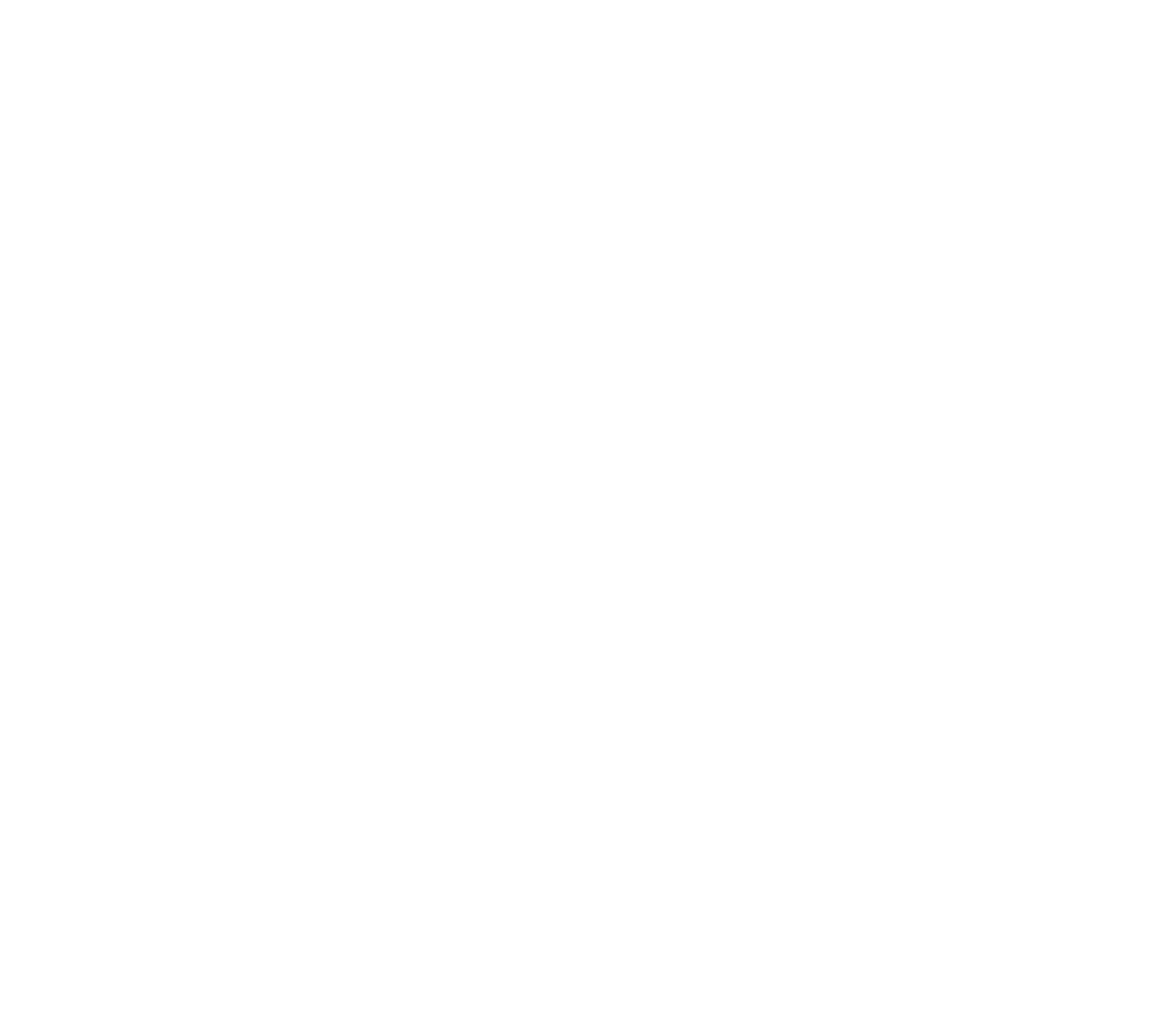
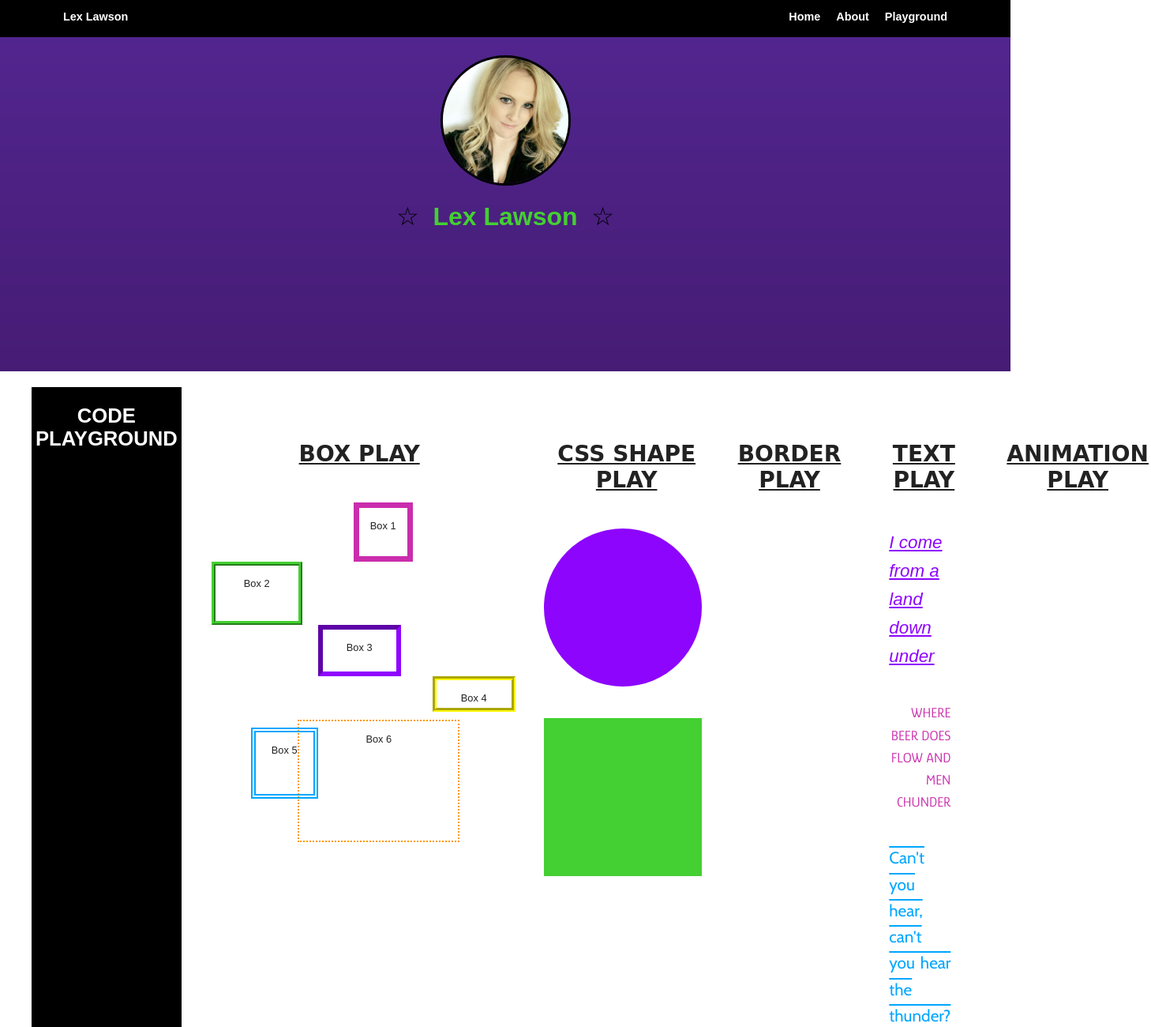
Before and after one commit to arazzon/profile_project, a plain HTML site: page playground.html in a window 1280 px wide. Shown: the top 1300 px of the page at 79% size, 1458 px wide, since content can reach past the window. Before the commit the page ends 800 px from the top, so only its background shows below. Drawn offline with nearby package versions, Linux system fonts and the light colour scheme; a web font is replaced by a local one.

Commit message:
Edit 2 - May 27, 2023
Mostly Playground + tidy ups

```diff
--- a/playground.html
+++ b/playground.html
@@ -0,0 +1,216 @@
+<!doctype html>
+<html lang="en">
+<head>
+  <meta charset="utf-8">
+  <title>Lex Lawson's Profile Page</title>
+  <meta name="viewport" content="width=device-width, initial-scale=1.0">
+  <link rel="stylesheet" href="styles.css">
+  <link rel="preconnect" href="https://fonts.googleapis.com">
+  <link rel="preconnect" href="https://fonts.gstatic.com" crossorigin>
+  <link href="https://fonts.googleapis.com/css2?family=Albert+Sans:wght@400;500&family=Cabin&family=Dosis:wght@300;500&family=Glory:wght@300;400&family=League+Spartan:wght@300&family=M+PLUS+2:wght@300;400&family=Shantell+Sans:wght@300&family=Space+Grotesk&family=Urbanist:wght@200;400&family=Viga&display=swap" rel="stylesheet">
+  </head>
+
+
+
+  <body>
+
+    <div class="main-nav">
+        <ul class="nav">
+          <li class="name"><a href="index.html">Lex Lawson</a></li>
+          <li><a href="index.html">Home</a></li>
+          <li><a href="about.html">About</a></li>
+          <li><a href="#">Playground</a></li>
+        </ul>
+    </div>
+
+
+    <!-- <header class="other-pages">
+      <img src="images/me.jpg" alt="Head shot image of my face" class="profile-image">
+    </header> -->
+
+    <header>
+        <img src="images/me.jpg" alt="Head shot image of my face" class="profile-image">
+        <h1 class="tag name"><span class="star">&star;</span>&nbsp; Lex Lawson<span class="star">&nbsp; &star;</span></h1>
+      </header>
+
+
+
+    <main class="flex">
+
+        <div class="code-title">
+            <h1>Code Playground</h1>
+        </div>
+
+        <section class="codeplay boxes">
+            <h2><u>Box Play</u></h2>
+
+            <div class="box1">
+                <p class="box-text">Box 1</p>
+            </div>
+            <div class="box2">
+                <p class="box-text">Box 2</p>
+            </div>
+            <div class="box3">
+                <p class="box-text">Box 3</p>
+            </div>
+            <div class="box4">
+                <p class="box-text">Box 4</p>
+            </div>
+            <div class="box5">
+                <p class="box-text">Box 5</p>
+            </div>
+            <div class="box6">
+                <p class="box-text">Box 6</p>
+            </div>
+        </section>
+
+        <section class="codeplay shapes ">
+            <h2><u>CSS Shape Play</u></h2>
+            <div class="circle"></div>
+            <div class="square"></div>
+            <!-- <div class="star">
+                <div class="square1"></div>
+                <div class="square2"></div>
+            </div> -->
+
+        </section>
+        <section class="codeplay borders">
+            <h2><u>Border Play</u></h2>
+            <div class="border1"></div>
+            <div class="border2"></div>
+            <div class="border3"></div>
+        </section>
+
+
+        <section class="codeplay">
+            <h2><u>Text Play</u></h2>
+
+            <div class="text-styles text1"><p>I come from a land down under</p></div>
+            <div class="text-styles text2"><p>Where beer does flow and men chunder</p></div>
+            <div class="text-styles text3"><p>Can't you hear, can't you hear the thunder?</p></div>
+            <div class="text-styles text4"><p>You better run, you better take cover, yeah</p></div>
+            <div class="downunder-lyrics">
+                <p>* The four lines of text above make up the chorus of the iconic Australian song <u><strong>Down Under</strong></u> by Men at Work.<br>The song skyrocketed to fame following the 7th and final race of the 1983 America's Cup. John Bertrand AO and his Aussie crew blasted the song loudly over and over again from their yacht, <eme>Australia 2</eme>, as they </p>
+            </div>
+
+
+        </section>
+        <section class="codeplay animation">
+            <h2><u>Animation Play</u></h2>
+            <div class="animation1"></div>
+            <div class="animation2"></div>
+            <div class="animation3"></div>
+        </section>
+
+
+
+      <!-- <div class="card">
+
+
+
+
+        <h2></h2>
+        <div class="aussie-images">
+            <section class="inline-images">
+                <img src="images/australia-map.png" alt="Map of Australia">
+                <img src="images/tasmania.png" alt="Map of Tasmania">
+            </section>
+            <section class="inline-images">
+                <img src="images/australia-flag.jpg" alt="Flag of Australia">
+                <img src="images/australia-aboringinal-flag.jpg" alt="Flag of Indigenous Australia">
+            </section>
+    </div>
+        </div>
+
+      <div class="card">
+        <h2>Interesting Aussie Facts</h2>
+            <ul>
+                <li>Capital City:
+                    <ul>
+                        <li>Canberra.</li>
+                    </ul>
+                </li>
+                <li>Population:
+                    <ul>
+                        <li>26 million.</li>
+                    </ul>
+                </li>
+                <li>Population Density:
+                    <ul>
+                        <li>Irrelevant. Lots of km& for all.</li>
+                    </ul>
+                </li>
+                <li>System of Measurement:
+                    <ul>
+                        <li>Metric. Obviously!</li>
+                    </ul>
+                </li>
+                <li>Language:
+                    <ul>
+                        <li>English, English. It's zed not zee.</li>
+                    </ul>
+                </li>
+                <li>Politics:
+                    <ul>
+                        <li>No one cares all that much. We do okay here.</li>
+                    </ul>
+                </li>
+                <li>National Anthem:
+                    <ul>
+                        <li>Terrible. Worst song ever written.</li>
+                    </ul>
+                <li>Iconic National Songs:
+                    <ul>
+                        <li>The Seekers - I am Australian.</li>
+                        <li>John Farnham - You're the Voice.</li>
+                        <li>Men at Work - Land Down Under.</li>
+                        <li>Peter Allan - I Still Call Australia Home.</li>
+                    </ul>
+                </li>
+                <li>National Pastimes:
+                    <ul>
+                        <li>BBQ and beer at the beach.</li>
+                        <li>Beer Pong.</li>
+                        <li>Chilling out and relaxing.</li>
+                    </ul>
+                </li>
+                <li>National Beer:
+                    <ul>
+                        <li>Not Fosters. Tastes like p!ss.</li>
+                    </ul>
+                </li>
+                <li>Deadly Creatures:
+                    <ul>
+                        <li>Lots.</li>
+                    </ul>
+                </li>
+                <li>National Sports:
+                    <ul>
+                        <li>Cricket.</li>
+                        <li>Aussie Rules Footy.</li>
+                    </ul>
+                </li>
+                <li>Aussie War Cry:
+                    <ul>
+                        <li>Ozzie Ozzie Ozzie. Oi Oi Oi.</li>
+                    </ul>
+                </li>
+            </ul>
+      </div>
+
+      <div class="card">
+        <h2>Australian Icons</h2>
+      </div> -->
+
+    </main>
+    <footer>
+      <ul>
+        <li><a href="https://facebook.com/alexislawson" class="social facebook">Facebook</a></li>
+        <li><a href="https://www.instagram.com/arazzon/" class="social instagram">Instagram</a></li>
+        <li><a href="https://www.linkedin.com/in/lex-hayes-96ab4a270/" class="social linkedin">LinkedIn</a></li>
+        <li><a href="https://github.com/arazzon" class="social github">Github</a></li>
+      </ul>
+      <p class="copyright"> Copyright &copy; 2023 &nbsp; Alexis Lawson.</p>
+    </footer>
+  </body>
+  </html>
--- a/styles.css
+++ b/styles.css
@@ -39,15 +39,15 @@ a:hover {
   width: 100%;
   background: #000;
   min-height: 30px;
-  padding: 10px;
+  padding: 8px;
   position: fixed;
   text-align: center;
 }
 .nav {
   display: flex;
   justify-content: space-around;
-  font-weight: 600;
-  font-size: 1rem;
+  font-weight: 550;
+  font-size: 0.90em;
   list-style-type: none;
   margin: 0 auto;
   padding: 0;
@@ -65,7 +65,7 @@ a:hover {
   transition: all .5s;
 }
 .nav a:hover {
-  color: #ff9904;
+  color: #ca2dad;
 }
 
 header {
@@ -73,73 +73,79 @@ header {
   background: url('images/background.png');
   background-size: cover;
   overflow: hidden;
-  padding-top: 0px;
+  padding-top: 0;
+  line-height: 1.1;
 }
-header {
-  line-height: 1.35;
-}
+
 header .profile-image {
   margin-top: 70px;
   width: 165px;
   height: 165px;
   border-radius: 50%;
-  border: 5px solid #000;
+  border: 3px solid #000;
   transition: all .5s;
 }
 header .profile-image:hover {
-  transform: scale(1.25) rotate(5deg);
+  transform: scale(1.05) rotate(3deg);
+  border: 3px solid #ca2dad;
 }
+
 .tag {
   font-family: 'Space Grotesque', sans-serif;
+  color: #44cf32;
+  padding: 10px 0;
+  /*👉border: 3px solid #000;
+  border-radius: 5px;👈*/
+  margin: 8px ;
+  font-size: 2rem;
+  font-weight: 550;
+}
+
+.star {
   color: #000;
-  padding: 10px;
-  border-radius: 5px;
-  margin: 10px auto 10px;
-  font-size: 2rem;
-  font-weight: 900;
 }
+
 .location {
   font-family: 'M PLUS 2', sans-serif;
   background-color: #000;
-  color: #44cf32;
-  font-size: 1.2rem;
-  margin: 15px 45px 0 45px;
+  color: #fff;
+  border-radius: 9px;
+  font-size: 1rem;
+  margin: 15px auto;
   padding: 15px 0px;
-  font-weight: 500;
-}
-.location-clarification {
-  font-family: 'M PLUS 2', sans-serif;
-  font-size: 0.8rem;
-  color: #ff9904;
-  background: none;
-  margin-top: -5px;
+  width: 60%;
 }
 
 
 .card {
   margin: 30px;
-  padding: 20px 20px 20px;
-  max-width: 500px;
+  padding: 10px 20px;
+  /*👉max-width: 500px;👈*/
   text-align: left;
   background: #e9f0f5;
   border-top: 4px solid gainsboro;
   border-bottom: 5px solid grey;
   border-radius: 8px;
   transition: all .5s;
-  font-weight: 900;
+  font-weight: 550;
   font-size: .9rem;
 }
 
 .card:hover {
-  border-color: #8d05fc;
+  border-color: #ca2dad;
 }
+
 
 .card h2 {
   font-weight: 900;
-  font-size: 1.5rem;
+  font-size: 1.2rem;
 }
 
+.heading-style {
+  text-transform: uppercase;
+  text-decoration: underline;
 
+}
 
 
 
@@ -166,13 +172,21 @@ ul.skills {
   transform: scale(1.2);
 }
 
+.word-style {
+  text-decoration: underline;
+}
 
+.p3 {
+  font-size: 85%;
+}
 
 footer {
   width: 100%;
   min-height: 30px;
   padding: 20px 0 10px 20px;
-  background: #ff9904;
+  background: #44cf32;
+  border-top: 8px solid #5d00a9;
+  border-bottom: 8px solid #5d00a9;
 }
 
 footer .copyright {
@@ -198,7 +212,7 @@ a.social {
   width: 30px;
   height: 30px;
   background-size: 30px 30px;
-  transition: all .5s;
+  transition: all .65s;
 }
 a.facebook {
   background-image: url(images/facebook-64.svg);
@@ -221,7 +235,7 @@ a.social:hover {
 
 
 
-/*  ABOUT ME PAGE*/
+/*  ABOUT PAGE*/
 
 .other-pages {
   background: url(images/background-image.png);
@@ -240,7 +254,223 @@ a.social:hover {
 }
 
 
+/* PLAYGROUND PAGE */
 
+.code-title {
+  color: #fff;
+  background-color: #000;
+  padding: 5px;
+  text-transform: uppercase;
+  font-size: 0.8rem;
+}
+
+
+.codeplay {
+  margin: 40px 15px;
+  padding: 5px 3px;
+  /*👉border: 3px solid #8d05fc;
+  border-radius: 8px;👈*/
+
+
+
+}
+
+/* font-family: 'Albert Sans', sans-serif;
+font-family: 'Cabin', sans-serif;
+font-family: 'Dosis', sans-serif;
+font-family: 'Glory', sans-serif;
+font-family: 'League Spartan', sans-serif;
+font-family: 'M PLUS 2', sans-serif;
+font-family: 'Shantell Sans', cursive;
+font-family: 'Space Grotesk', sans-serif;
+font-family: 'Urbanist', sans-serif;
+font-family: 'Viga', sans-serif; */
+
+
+.codeplay h2 {
+  font-family: 'Shantell Sans', cursive;
+  font-weight: 900;
+  font-size: 1.75rem;
+  text-align: center;
+  text-transform: uppercase;
+  padding-left: 10px;
+  margin-bottom: 45px;
+  font-weight: bold;
+}
+
+.box-text {
+  text-align: center;
+  /*👉padding: 2px;👈*/
+  font-size: 0.8rem;
+}
+
+.box1  {
+  height: 75px;
+  width: 75px;
+  border: 7px solid #ca2dad;
+  margin-left: 200px;
+ /*👉 position: absolute;👈*/
+  /*👉display: block;👈*/
+}
+.box2 {
+  height: 80px;
+  width: 115px;
+  border: 5px ridge #44cf32;
+  margin-left: 20px;
+  position: relative;
+
+}
+.box3  {
+  height: 65px;
+  width: 105px;
+  border: 6px inset #8d05fc;
+  margin-left: 155px;
+  position: static;
+}
+.box4  {
+  height: 45px;
+  width: 105px;
+  border: 5px groove #fff700;
+  margin-left: 300px;
+  position: static;
+}
+.box5  {
+  height: 90px;
+  width: 85px;
+  border: 6px double #00a6ff;
+  margin: 20px 200px 10px 70px;
+  position: relative;
+}
+.box6  {
+  height: 155px;
+  width: 205px;
+  border: 2.5px dotted #ff9900;
+  margin-left: 32%;
+  margin-top: -110px;
+  position: static;
+}
+
+
+
+.circle {
+  height: 200px;
+  width: 200px;
+  background-color: #8d05fc;
+  border-radius: 50%;
+}
+.codeplay .circle  {
+  margin: 40px auto;
+}
+
+.square {
+  height: 200px;
+  width: 200px;
+  background-color: #44cf32;
+}
+
+.codeplay .square  {
+  margin: 40px auto 10px auto;
+}
+
+/*👉
+.star {
+  display: inline;
+}
+
+.square1 {
+  height: 200px;
+  width: 200px;
+  background-color: #00a6ff;
+  transform: rotate(45deg);
+}
+
+.square2 {
+  height: 200px;
+  width: 200px;
+  background-color: #00a6ff;
+  transform: rotate(45deg);
+
+}👈*/
+
+/*👉.triangle {
+  height: 0;
+  width: 0;
+  background-color: #00a6ff;
+  border-left: 100px solid transparent;
+  border-right: 100px solid transparent;
+  border-bottom: 200px solid #00a6ff;
+}👈*/
+
+/*👉.triangle {
+  height: 200px;
+  width: 200px;
+  background-color: #00a6ff;
+  border: 100px solid transparent;
+  border-bottom-color: #00a6ff;
+}👈*/
+
+/*👉
+.codeplay .square1  {
+  margin: 40px auto;
+}
+.codeplay .square2  {
+  margin: 40px auto;
+}
+
+👈*/
+
+
+.codeplay .text-styles {
+  margin: 40px 25px;
+}
+
+.text1 {
+  font-size: 1.4rem;
+  font-family: 'Viga', sans-serif;
+  text-align: left;
+  color: #8d05fc;
+  text-decoration: underline;
+  font-style: oblique;
+}
+.text2 {
+  font-size: 1.1rem;
+  font-family: 'Glory', sans-serif;
+  text-align: right;
+  color: #ca2dad;
+  text-transform:uppercase;
+}
+.text3 {
+  font-size: 1.3rem;
+  font-family: 'Cabin', sans-serif;
+  text-align: justify;
+  color: #00a6ff;
+  text-decoration: overline;
+
+}
+.text4 {
+  font-size: 1.18rem;
+  font-family: 'Shantall Sans', sans-serif;
+  text-align: center;
+  color: #44cf32;
+  text-shadow: 1.1px 1px 2.8px #000;
+}
+
+.downunder-lyrics {
+  font-size: 0.75rem;
+  color: #000;
+  font-style: oblique;
+  font-weight: 900;
+  width: 90%;
+  border: 1.2px solid #000;
+  border-radius: 5px;
+  margin: 60px auto;
+}
+.downunder-lyrics p {
+  margin: 5px 10px;
+}
+
+
+/* AUSTRALIA PAGE */
 
 
 
```
Also changed, not shown: about.html (+19 -16 lines), australia.html (+1 -1 lines), 1 other file.
